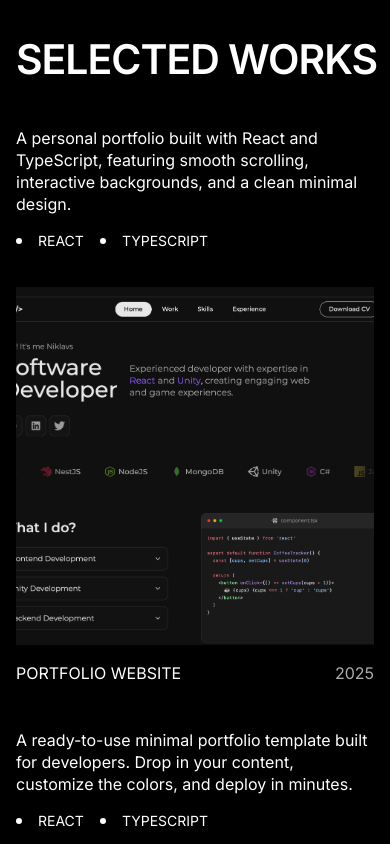
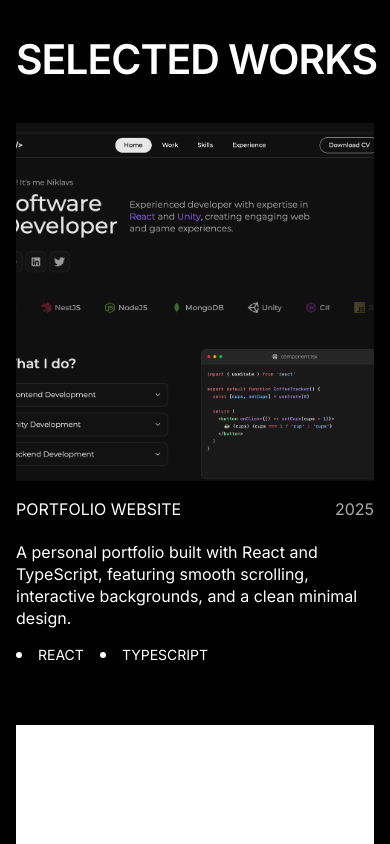
Before and after one commit to Nikseell/portfolio, a React (Vite) app: page / in a window 390 px wide. Shown: the part 1100-1944 px from the top of the page. Built offline with nearby package versions, Linux system fonts and the light colour scheme.

Commit message:
Fixed card layout order on mobile

```diff
--- a/src/components/WorkCard.tsx
+++ b/src/components/WorkCard.tsx
@@ -4,7 +4,7 @@ import type { Work } from '../types/work'
 const WorkCard = (props: Work) => {
   return (
     <div className="flex flex-col lg:flex-row gap-4">
-      <div className="flex flex-1 flex-col gap-4 py-1">
+      <div className="flex flex-1 flex-col gap-4 py-1 order-2 lg:order-0">
         <p className="max-w-xl lg:text-xl leading-snug">{props.description}</p>
         <div className="flex gap-4 items-center uppercase text-sm pb-4">
           {props.tags.map((tag) => (
```
